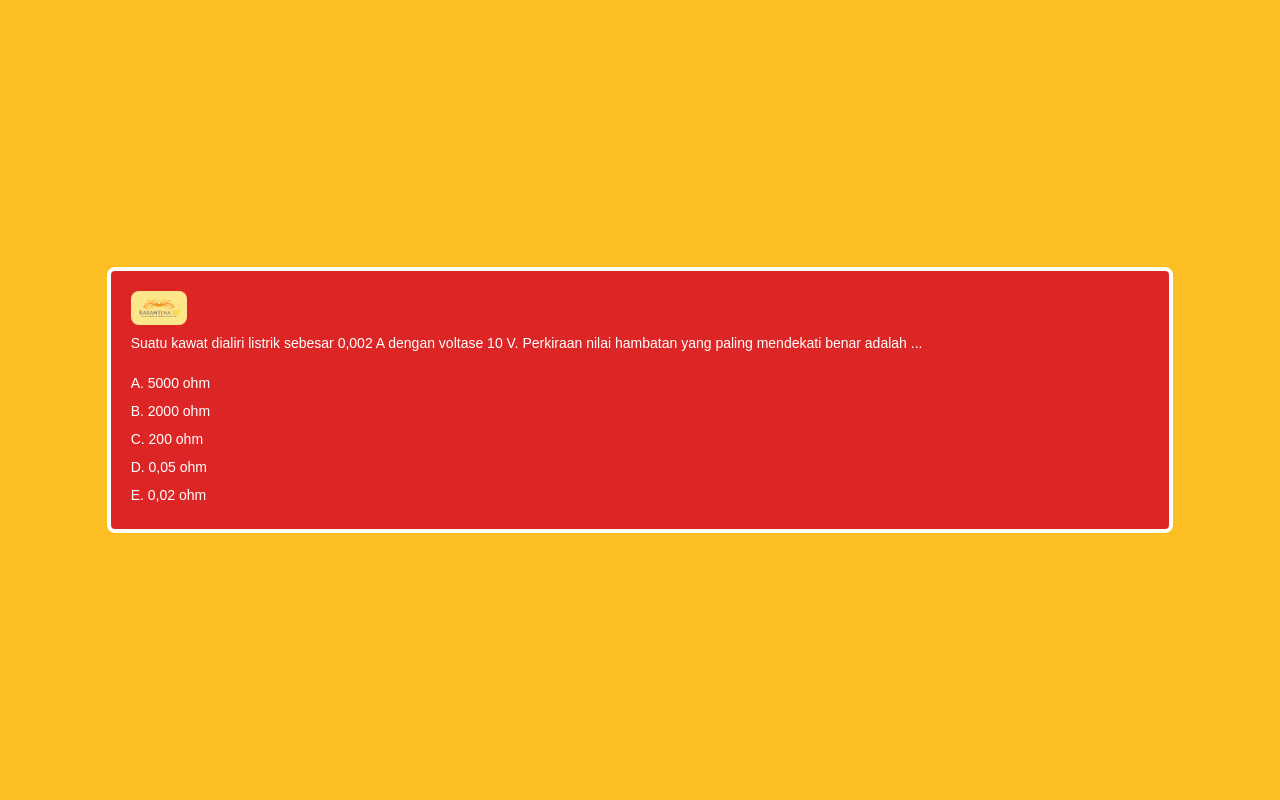
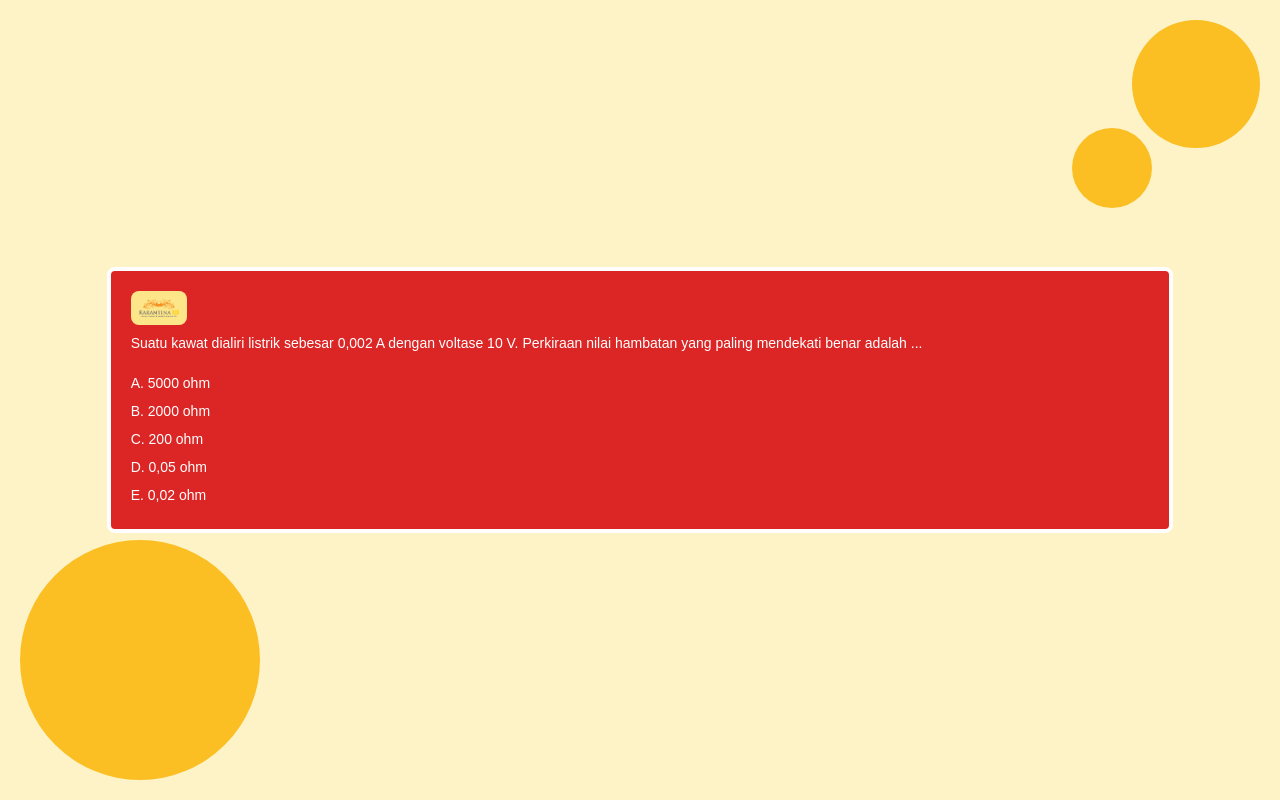
Before and after one commit to tomyad08/school, a React (Create React App) app: page /test in a window 1280 px wide. Built offline with nearby package versions, Linux system fonts and the light colour scheme.

Commit message:
ubah tampilan test

```diff
--- a/src/Pages/HalamanSubjek.jsx
+++ b/src/Pages/HalamanSubjek.jsx
@@ -34,17 +34,18 @@ const Subjek = () => {
   };
 
   return (
-    <div className="bg-amber-100">
-      <div className="p-2 bg-amber-400 m-2 rounded-lg">
+    <div>
+      <div className="p-2 bg-amber-400  rounded-lg">
         <Navigasi inputs={location.state} />
       </div>
 
-      <div className="p-2">
+      <div className="p-2 relative z-10">
         {select ? (
           <>
             <div className="flex w-full justify-center rounded-xl overflow-hidden">
               <ReactPlayer url={select.video} width="420px" height="210px" />
             </div>
+
             <div className="bg-white rounded-xl p-5 my-3">
               <h1 className="font-semibold">{select.topik}</h1>
               <p className="text-sm pt-1 pb-4">
--- a/src/Pages/Test.jsx
+++ b/src/Pages/Test.jsx
@@ -25,10 +25,13 @@ const Test = () => {
     }
   };
   return (
-    <div className="flex justify-center items-center h-screen bg-amber-400">
+    <div className="flex justify-center items-center h-screen bg-amber-100 relative">
       <div className="columns-1 w-10/12 bg-red-600 border border-4 border-white p-5 rounded-lg">
+        <div className="absolute w-32 h-32 rounded-full bg-amber-400 top-5 right-5"></div>
+        <div className="absolute w-20 h-20 rounded-full bg-amber-400 top-32 right-32"></div>
+        <div className="absolute w-60 h-60 rounded-full bg-amber-400 bottom-5 left-5 z-5"></div>
         {cond && (
-          <p className="text-sm text-center mb-5 bg-amber-100 rounded-lg p-1">
+          <p className="text-sm text-center mb-5 bg-amber-100 rounded-lg p-1 relative z-10">
             {verif}
           </p>
         )}
@@ -38,7 +41,7 @@ const Test = () => {
           className="w-14 mb-2 rounded-lg bg-amber-200 p-2"
         />
         {data.map((value) => (
-          <div key={value.id} className="text-white">
+          <div key={value.id} className="text-white relative z-10">
             <p className="pb-4 text-sm text-justify">{value.soal}</p>
             <div
               className="py-1 text-sm  hover:text-white hover:font-semibold rounded-xl"
```
